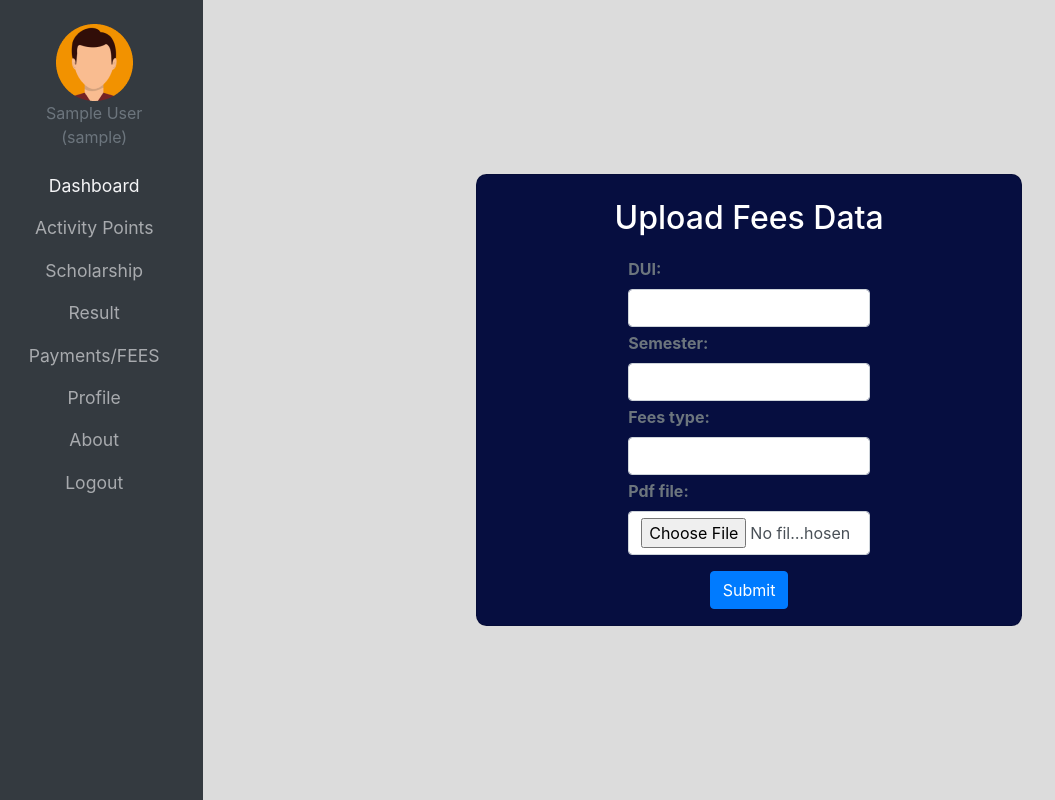
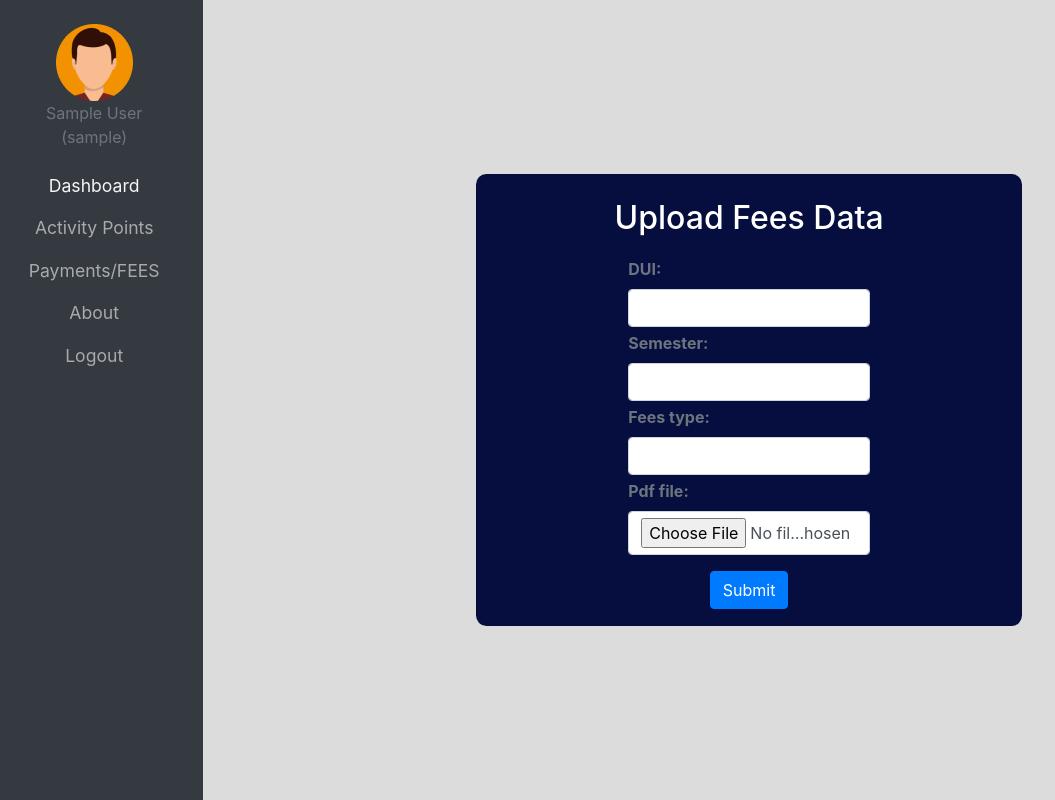
Before and after one commit to parth-03083/studentportal, a Django app: page /fees-upload/ in a window 1280 px wide. Shown: the whole page, without its empty margins (0-1055 px from the left). Run offline with Django 4.2, Linux system fonts and the light colour scheme; the visitor is signed in with stand-in values (Sample User, id 1); some libraries are stand-ins or nearby versions.

Commit message:
[UPD] dashboard links and about page

```diff
--- a/sportalmain/urls.py
+++ b/sportalmain/urls.py
@@ -2,6 +2,8 @@ from django.urls import path
 from . import views
 
 urlpatterns=[
+    # Static
+    path('about/',views.aboutView,name='about'),
 
     # Student
     path('',views.index,name='index'),
--- a/sportalmain/views.py
+++ b/sportalmain/views.py
@@ -151,3 +151,6 @@ def activityView(request):
             return HttpResponse('Invalid form')
     context = {'form':form}
     return render(request,'activity.html',context)
+
+def aboutView(request):
+    return render(request,'about.html')
--- a/templates/index.html
+++ b/templates/index.html
@@ -40,25 +40,25 @@
               </div>
             </li>
             <li class="nav-item text-center nav-text-font">
-              <a class="nav-link active" href="#">Dashboard</a>
+              <a class="nav-link active" href="{% url 'index' %}">Dashboard</a>
             </li>
             <li class="nav-item text-center nav-text-font">
-              <a class="nav-link" href="#">Activity Points</a>
+              <a class="nav-link" href="{% url 'points-activity' %}">Activity Points</a>
             </li>
-            <li class="nav-item text-center nav-text-font">
+            <!-- <li class="nav-item text-center nav-text-font">
               <a class="nav-link" href="#">Scholarship</a>
             </li>
             <li class="nav-item text-center nav-text-font">
               <a class="nav-link" href="#">Result</a>
+            </li> -->
+            <li class="nav-item text-center nav-text-font">
+              <a class="nav-link" href="{% url 'fees-upload' %}">Payments/FEES</a>
             </li>
+            <!-- <li class="nav-item text-center nav-text-font">
+              <a class="nav-link" href="#">Profile</a>
+            </li> -->
             <li class="nav-item text-center nav-text-font">
-              <a class="nav-link" href="#">Payments/FEES</a>
-            </li>
-            <li class="nav-item text-center nav-text-font">
-              <a class="nav-link" href="#">Profile</a>
-            </li>
-            <li class="nav-item text-center nav-text-font">
-              <a class="nav-link" href="#">About</a>
+              <a class="nav-link" href="{% url 'about' %}">About</a>
             </li>
             {% if request.user.is_authenticated %}
             <li class="nav-item text-center nav-text-font">
```
Also changed, not shown: templates/about.html (added, +50 -0 lines).
